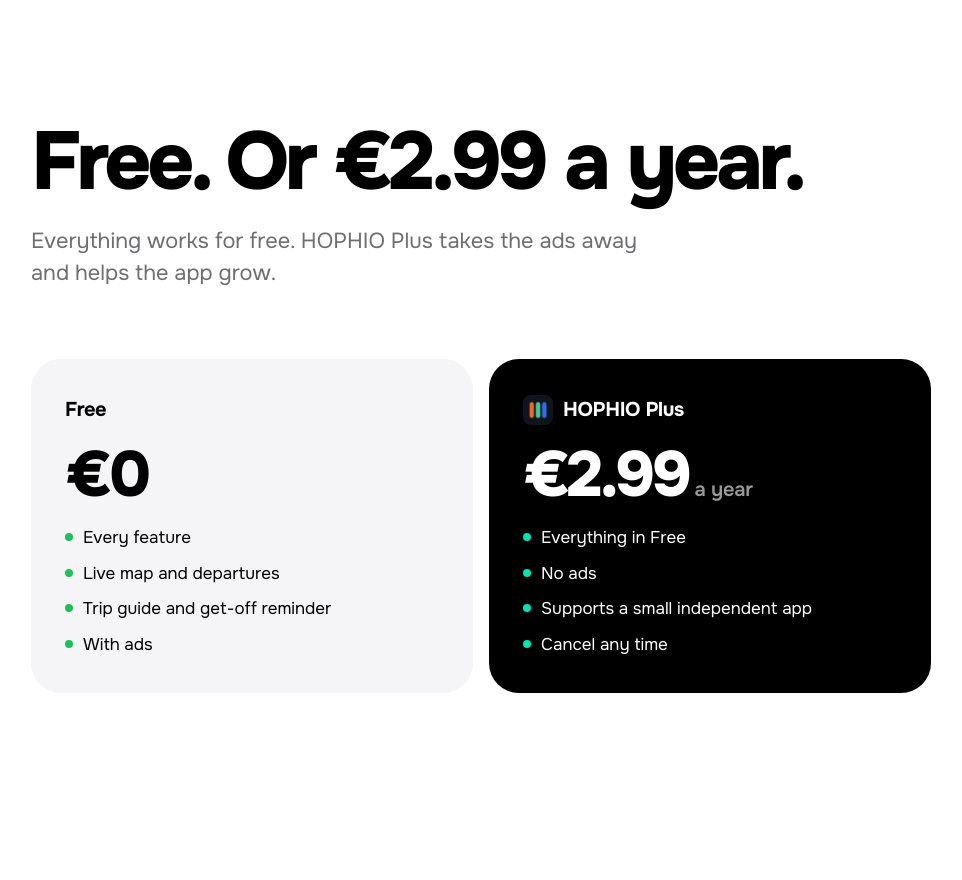
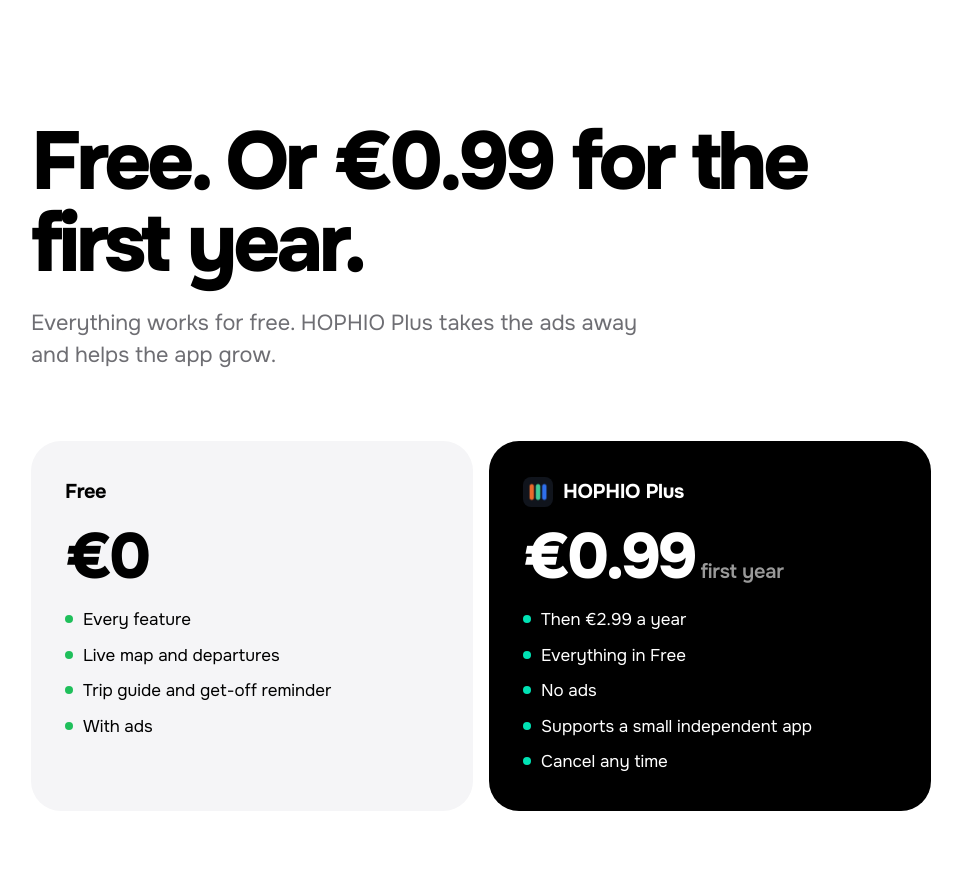
Before and after one commit to hophioapp/hophioapp.github.io, a plain HTML site: page index.html in a window 1280 px wide. Shown: the part 6280-7160 px from the top of the page, without its empty margins (37-999 px from the left). Drawn offline with Linux system fonts and the light colour scheme.

Commit message:
Price: first year 0.99, then 2.99 a year

```diff
--- a/index.html
+++ b/index.html
@@ -543,8 +543,8 @@ const T = {
       ["Step-free", "Routes without steps for a pram or a wheelchair, and only the kinds of transport you like."]],
     nextHead: "What's next.", nextText: "Now Tallinn and Harju County. Next we want to add other Estonian cities that have open transport data, so one app takes you around the whole country.",
     nexts: [["map.fill", "Other cities", "Tartu, Pärnu, Narva and others"], ["hophio.train", "Live trains", "The timetable is in, we want to add live positions"], ["globe", "More languages", "As HOPHIO reaches new places"]], closeBig: "Close", tapHint: "Tap the screen to try it", bye: "Thanks for riding along.", byeS: "Have a good ride.",
-    priceHead: "Free. Or €2.99 a year.", priceText: "Everything works for free. HOPHIO Plus takes the ads away and helps the app grow.",
-    plans: [["Free", "€0", "", ["Every feature", "Live map and departures", "Trip guide and get-off reminder", "With ads"]], ["HOPHIO Plus", "€2.99", "a year", ["Everything in Free", "No ads", "Supports a small independent app", "Cancel any time"]]],
+    priceHead: "Free. Or €0.99 for the first year.", priceText: "Everything works for free. HOPHIO Plus takes the ads away and helps the app grow.",
+    plans: [["Free", "€0", "", ["Every feature", "Live map and departures", "Trip guide and get-off reminder", "With ads"]], ["HOPHIO Plus", "€0.99", "first year", ["Then €2.99 a year", "Everything in Free", "No ads", "Supports a small independent app", "Cancel any time"]]],
     review: "In review",
     navHow: "How it works", navTransport: "Transport", navFamily: "Simple", navApps: "Apps",
     h1: ["Tallinn's", "transport,", "live."],
@@ -586,8 +586,8 @@ const T = {
       ["Ilma treppideta", "Teekonnad lapsevankri või ratastooliga, ja ainult need transpordiliigid, mis sulle meeldivad."]],
     nextHead: "Mis edasi.", nextText: "Praegu Tallinn ja Harjumaa. Edasi tahame lisada teisi Eesti linnu, mille ühistranspordi andmed on avatud, et ühe rakendusega saaks sõita üle kogu riigi.",
     nexts: [["map.fill", "Teised linnad", "Tartu, Pärnu, Narva ja teised"], ["hophio.train", "Rongid elavalt", "Sõiduplaan on olemas, tahame lisada asukohad"], ["globe", "Rohkem keeli", "Kui HOPHIO jõuab uutesse kohtadesse"]], closeBig: "Sulge", tapHint: "Puuduta ekraani ja proovi", bye: "Aitäh, et sõitsid kaasa.", byeS: "Head teed!",
-    priceHead: "Tasuta. Või 2,99 € aastas.", priceText: "Kõik töötab tasuta. HOPHIO Plus eemaldab reklaamid ja aitab rakendusel kasvada.",
-    plans: [["Tasuta", "0 €", "", ["Kõik funktsioonid", "Elav kaart ja väljumised", "Sõidujuht ja väljumise meeldetuletus", "Reklaamidega"]], ["HOPHIO Plus", "2,99 €", "aastas", ["Kõik tasuta versioonist", "Reklaamideta", "Toetab väikest sõltumatut rakendust", "Tühista millal tahes"]]],
+    priceHead: "Tasuta. Või 0,99 € esimesel aastal.", priceText: "Kõik töötab tasuta. HOPHIO Plus eemaldab reklaamid ja aitab rakendusel kasvada.",
+    plans: [["Tasuta", "0 €", "", ["Kõik funktsioonid", "Elav kaart ja väljumised", "Sõidujuht ja väljumise meeldetuletus", "Reklaamidega"]], ["HOPHIO Plus", "0,99 €", "esimene aasta", ["Edasi 2,99 € aastas", "Kõik tasuta versioonist", "Reklaamideta", "Toetab väikest sõltumatut rakendust", "Tühista millal tahes"]]],
     review: "Ülevaatusel",
     navHow: "Kuidas see töötab", navTransport: "Transport", navFamily: "Lihtne", navApps: "Rakendused",
     h1: ["Tallinna", "transport,", "elavalt."],
@@ -629,8 +629,8 @@ const T = {
       ["Без ступенек", "Маршруты для коляски или инвалидного кресла и только те виды транспорта, которые тебе нравятся."]],
     nextHead: "Что дальше.", nextText: "Сейчас Таллин и Харьюмаа. Дальше хотим добавить другие города Эстонии, где есть открытые данные о транспорте, чтобы по всей стране можно было ездить с одним приложением.",
     nexts: [["map.fill", "Другие города", "Тарту, Пярну, Нарва и другие"], ["hophio.train", "Поезда вживую", "Расписание уже есть, хотим добавить движение"], ["globe", "Больше языков", "Когда HOPHIO придёт в новые места"]], closeBig: "Свернуть", tapHint: "Нажми на экран и попробуй", bye: "Спасибо, что прокатились с нами.", byeS: "Хорошей дороги!",
-    priceHead: "Бесплатно. Или 2,99 € в год.", priceText: "Всё работает бесплатно. HOPHIO Plus убирает рекламу и помогает приложению расти.",
-    plans: [["Бесплатно", "0 €", "", ["Все функции", "Живая карта и отправления", "Ведение поездки и напоминание выйти", "С рекламой"]], ["HOPHIO Plus", "2,99 €", "в год", ["Всё из бесплатной версии", "Без рекламы", "Поддержка небольшого независимого приложения", "Отмена в любой момент"]]],
+    priceHead: "Бесплатно. Или 0,99 € за первый год.", priceText: "Всё работает бесплатно. HOPHIO Plus убирает рекламу и помогает приложению расти.",
+    plans: [["Бесплатно", "0 €", "", ["Все функции", "Живая карта и отправления", "Ведение поездки и напоминание выйти", "С рекламой"]], ["HOPHIO Plus", "0,99 €", "первый год", ["Дальше 2,99 € в год", "Всё из бесплатной версии", "Без рекламы", "Поддержка небольшого независимого приложения", "Отмена в любой момент"]]],
     review: "На проверке",
     navHow: "Как это работает", navTransport: "Транспорт", navFamily: "Просто", navApps: "Приложения",
     h1: ["Транспорт", "Таллина", "вживую."],
```
